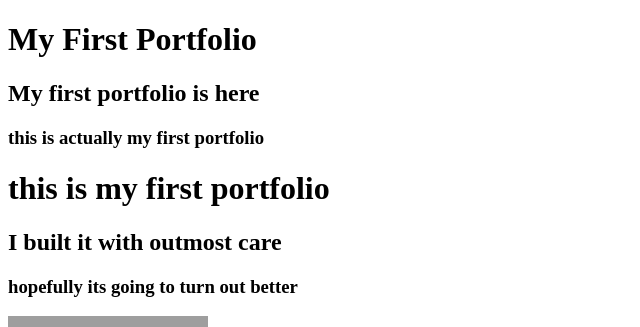
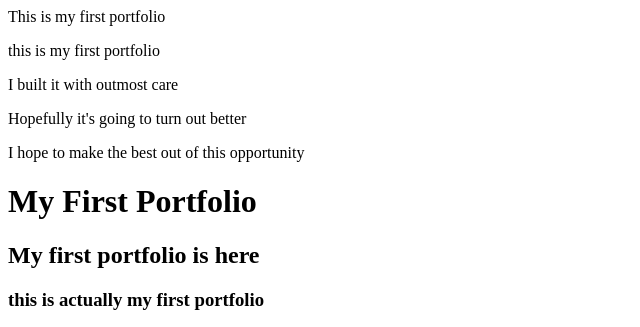
Before and after one commit to Ezenwafo1/My_First_Portfolio, a plain HTML site: page html_basic/index.html in a window 1280 px wide. Shown: the top 327 px of the page, without its empty margins (0-640 px from the left). Drawn offline with Linux system fonts and the light colour scheme; grey boxes are pictures that could not be loaded.

Commit message:
Update index.html

```diff
--- a/html_basic/index.html
+++ b/html_basic/index.html
@@ -2,15 +2,17 @@
 <html>
 <head>
 <tittle>
-    <h1>My First Portfolio</h1>
-    <h2>My first portfolio is here</h2>
-    <h3>this is actually my first portfolio</h3>
+  This is my first portfolio
 </tittle>
 </head>
 <body>
-  <p><h1>this is my first portfolio</h1></p>
-    <p><h2>I built it with outmost care</h2></p>
-    <p><h3>hopefully its going to turn out better</h3></p>
+<p>this is my first portfolio</p>
+    <p>I built it with outmost care</p>
+    <p> Hopefully it's going to turn out better</p>
+<p>I hope to make the best out of this opportunity</p>
+<h1>My First Portfolio</h1>
+    <h2>My first portfolio is here</h2>
+    <h3>this is actually my first portfolio</h3>>
   <a href="https://i.ibb.co" target="_blank">
     <img
     src="https://i.ibb.co/gTDZZT8/ALX-Logo-07.png"
```
